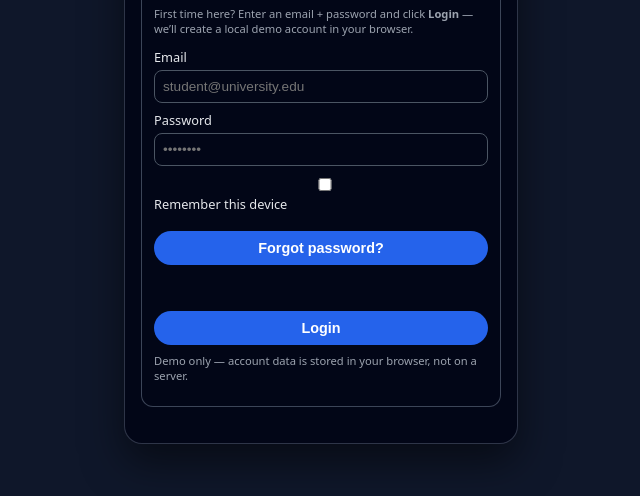
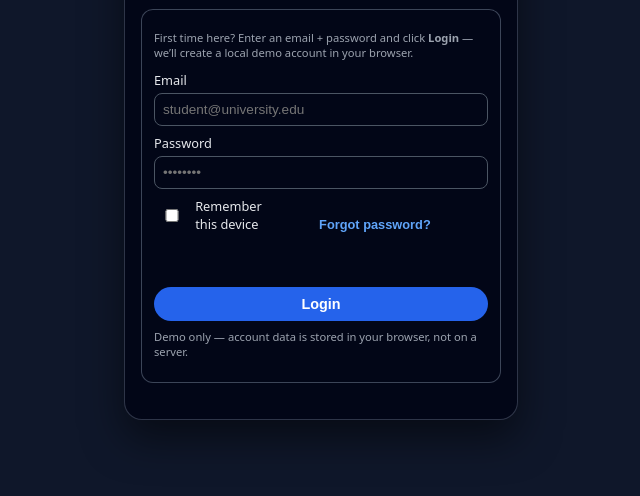
Before and after one commit to fatihberkyozgatli/CareerReadyAI_PA3_Prototype, a plain HTML site: page index.html in a window 1280 px wide. Shown: the part 244-740 px from the top of the page, without its empty margins (319-959 px from the left). Drawn offline with Linux system fonts and the light colour scheme.

Commit message:
styling update

```diff
--- a/style.css
+++ b/style.css
@@ -122,6 +122,34 @@ button:disabled {
   margin-bottom: 4px;
 }
 
+.login-meta-row {
+  display: flex;
+  justify-content: space-between;
+  align-items: center;
+  margin-top: 8px;
+  margin-bottom: 4px;
+  font-size: 0.8rem;
+}
+
+.checkbox-row {
+  display: flex;
+  align-items: center;
+  gap: 6px;
+}
+
+.link-button {
+  background: none;
+  border: none;
+  padding: 0;
+  font-size: 0.8rem;
+  color: #60a5fa;
+  cursor: pointer;
+}
+
+.link-button:hover {
+  text-decoration: underline;
+}
+
 /* Feedback card styling */
 
 .feedback-card {
```
